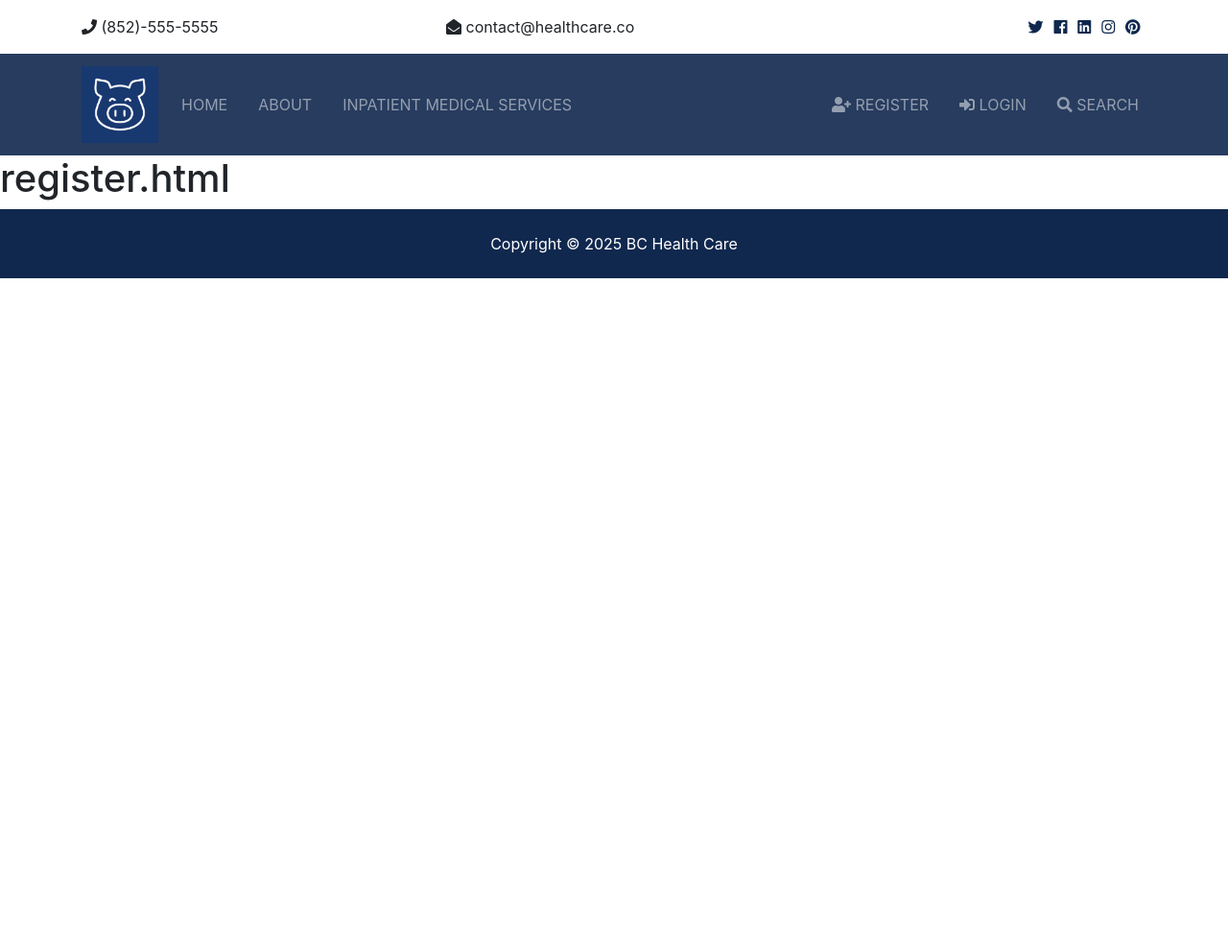
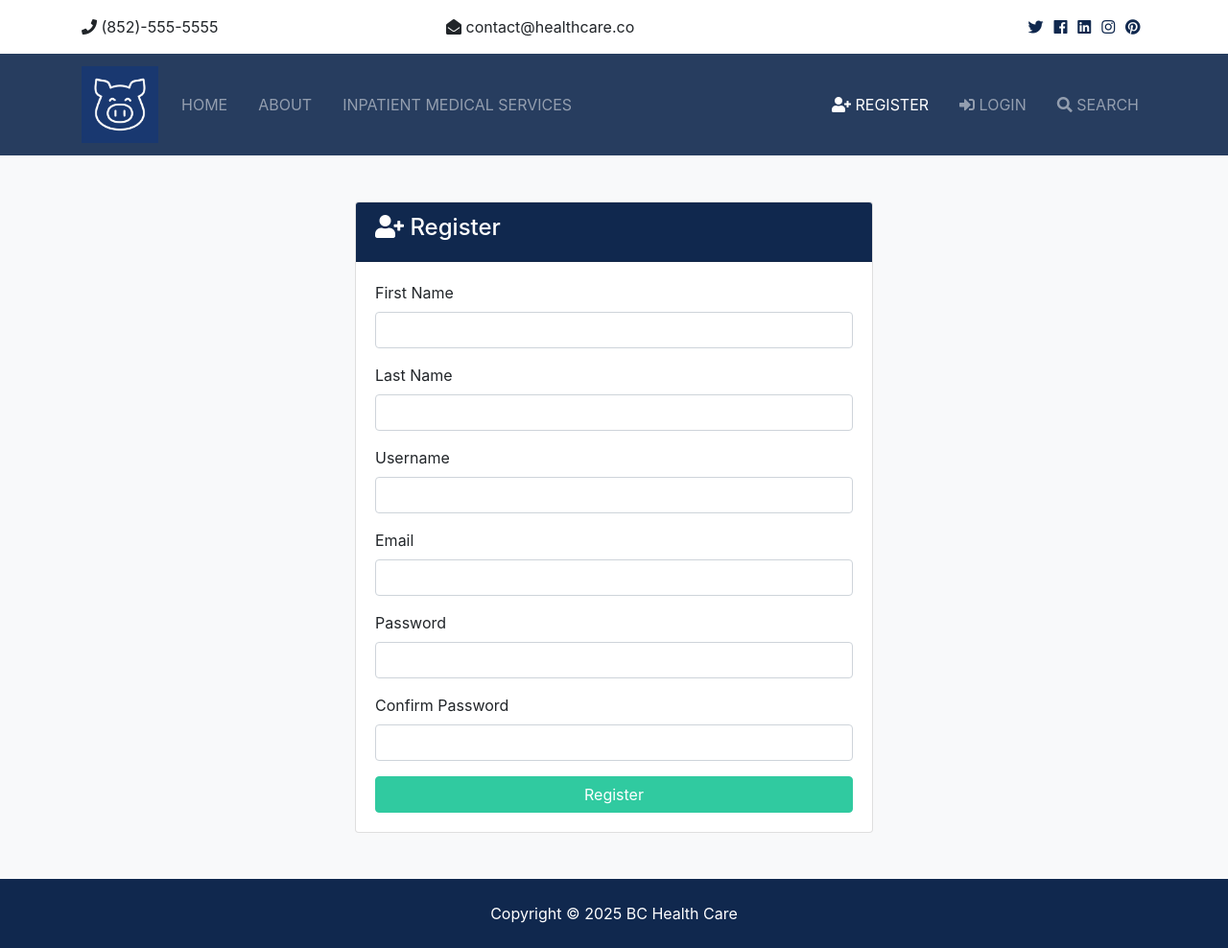
Before and after one commit to pc8521/CRAN, a Django app: page /accounts/register in a window 1280 px wide. Shown: the whole page at 96% size. Before the commit the page ends 290 px from the top, so only its background shows below. Run offline with Django 5.2, Linux system fonts and the light colour scheme; some libraries are stand-ins or nearby versions.

Commit message:
202510201756

```diff
--- a/accounts/views.py
+++ b/accounts/views.py
@@ -4,7 +4,31 @@ from django.http import HttpResponse
 # Create your views here.
 
 def register(request):
-    return render(request, 'accounts/register.html')
+    if request.method == 'POST':
+        first_name = request.POST['first_name']
+        last_name = request.POST['last_name']
+        username = request.POST['username']
+        email = request.POST['email']
+        password = request.POST['password']
+        password2 = request.POST['password2']
+        if password == password2:
+            if User.objects.filter(username=username).exists():
+                messages.error(request, 'Username already exists')
+                return redirect('accounts:register')
+            else:
+                if User.objects.filter(email=email).exists():
+                    messages.error(request, 'Email already exists')
+                    return redirect('accounts:register')
+                else:
+                    user=User.objects.create_user(username=username, password=password, email=email, first_name=first_name, last_name=last_name)
+                    user.save()
+                    messages.success(request, 'You are now registered and can log in')
+                    return redirect('accounts:login')
+        else:
+            messages.error(request, 'Passwords do not match')
+            return redirect('accounts:register')
+    else:
+        return render(request, 'accounts/register.html')
 
 def login(request):
     return render(request, 'accounts/login.html')
--- a/templates/accounts/register.html
+++ b/templates/accounts/register.html
@@ -4,6 +4,83 @@
 {% block content %}
 {% load static %}
 
-<h1>register.html</h1>
+<section id="register" class="bg-light py-5">
+    <div class="container">
+    <div class="row">
+        <div class="col-md-6 mx-auto">
+        {% include "partials/_alert.html" %}
+        <div class="card">
+            <div class="card-header bg-primary text-white">
+            <h4><i class="fas fa-user-plus"></i> Register</h4>
+            </div>
+            <div class="card-body">
+            <form action={% url "accounts:register" %} method="POST">
+                {% csrf_token %}
+                <div class="form-group">
+                <label for="first_name">First Name</label>
+                <input
+                    type="text"
+                    name="first_name"
+                    class="form-control"
+                    required
+                />
+                </div>
+                <div class="form-group">
+                <label for="last_name">Last Name</label>
+                <input
+                    type="text"
+                    name="last_name"
+                    class="form-control"
+                    required
+                />
+                </div>
+                <div class="form-group">
+                <label for="username">Username</label>
+                <input
+                    type="text"
+                    name="username"
+                    class="form-control"
+                    required
+                />
+                </div>
+                <div class="form-group">
+                <label for="email">Email</label>
+                <input
+                    type="email"
+                    name="email"
+                    class="form-control"
+                    required
+                />
+                </div>
+                <div class="form-group">
+                <label for="password2">Password</label>
+                <input
+                    type="password"
+                    name="password"
+                    class="form-control"
+                    required
+                />
+                </div>
+                <div class="form-group">
+                <label for="password">Confirm Password</label>
+                <input
+                    type="password"
+                    name="password2"
+                    class="form-control"
+                    required
+                />
+                </div>
+                <input
+                type="submit"
+                value="Register"
+                class="btn btn-secondary btn-block"
+                />
+            </form>
+            </div>
+        </div>
+        </div>
+    </div>
+    </div>
+</section>
 
 {% endblock %}
--- /dev/null
+++ b/templates/partials/_alert.html
@@ -0,0 +1,15 @@
+{% if messages %}
+
+{% for message in messages %}
+<div class="container" id="message">
+    <div class="alert alert-{{ message.tags }} alert-dismissible text-center" role="alert">
+        <button class="close" type="button" data-dismiss="alert">
+            <span aria-hidden="true">&times;</span>
+        </button>
+        <strong>
+            {% if message.level == DEFAULT_MESSAGE_LEVELS.ERROR %} Error: {% else %} {{ message.tags | title }} {% endif %}
+        </strong>{{message}}
+    </div>
+</div>
+{% endfor %}
+{% endif %}
--- a/templates/partials/_navbar.html
+++ b/templates/partials/_navbar.html
@@ -44,20 +44,31 @@
         </ul>
 
         <ul class="navbar-nav ml-auto">
-        <li class="nav-item mr-3">
-            {% comment %} fix {% endcomment %}
-            <a class="nav-link" href="register.html">
-            <i class="fas fa-user-plus"></i> Register</a
-            >
-        </li>
-        <li class="nav-item mr-3">
-            {% comment %} fix {% endcomment %}
-            <a class="nav-link" href="login.html">
-            <i class="fas fa-sign-in-alt"></i>
-
-            Login</a
-            >
-        </li>
+        {% if user.is_authenticated %}
+            <li  {% if 'dashboard' in request.path %} class="nav-item mr-3 active" {% else %} class="nav-item mr-3" {% endif %}>
+                <a class="nav-link" href={% url "accounts:dashboard" %}>
+                welcome {{user.username}} (Dashboard)</a>
+            </li>
+            <!--logout-->
+            <li class="nav-item mr-3">
+                <a class="nav-link" href="javascript:{document.getElementById('logout').submit()}" class="nav-link">
+                <i class="fas fa-sign-out-alt"></i> Logout
+                </a>
+                <form action="{% url 'accounts:logout' %}" method="POST" id="logout">
+                    {% csrf_token %}
+                    <input type="hidden" />
+                </form>
+            </li>
+        {% else %}
+            <li  {% if 'register' in request.path %} class="nav-item mr-3 active" {% else %} class="nav-item mr-3" {% endif %}>
+                <a class="nav-link" href={% url "accounts:register" %}>
+                <i class="fas fa-user-plus"></i> Register</a>
+            </li>
+            <li  {% if 'login' in request.path %} class="nav-item mr-3 active" {% else %} class="nav-item mr-3" {% endif %}>
+                <a class="nav-link" href={% url "accounts:login" %}>
+                <i class="fas fa-sign-in-alt"></i> Login</a>
+            </li>
+        {% endif %}
         <li class="nav-item">
             <a class="nav-link" href="#" data-toggle="modal" data-target="#searchModal">
                 <i class="fas fa-search"></i> Search
```
